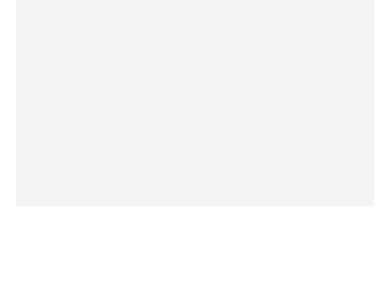
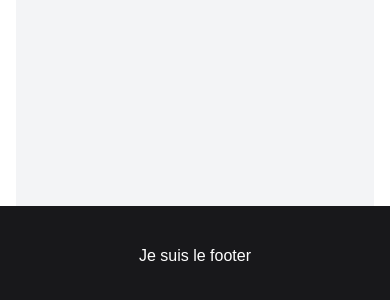
Before and after one commit to Incisif/vitrine-starter, a Next.js app: page / in a window 390 px wide. Shown: the part 4014-4314 px from the top of the page. Before the commit the page ends 4220 px from the top, so only its background shows below. Built offline with nearby package versions, Linux system fonts and the light colour scheme.

Commit message:
feat(layout): add responsive footer to site layout

```diff
--- a/src/app/layout.tsx
+++ b/src/app/layout.tsx
@@ -5,6 +5,7 @@ import '../styles/globals.css'
 import { LocomotiveProvider } from '@/contexts/LocomotiveProvider'
 import LayoutContainer from '@/components/common/LayoutContainer'
 import Header from '@/components/layout/Header'
+import Footer from '@/components/layout/Footer'
 
 const geistSans = Geist({
   variable: '--font-geist-sans',
@@ -32,6 +33,7 @@ export default function RootLayout({
         <LocomotiveProvider>
           <Header />
           <LayoutContainer>{children}</LayoutContainer>
+          <Footer />
         </LocomotiveProvider>
       </body>
     </html>
--- a/src/components/common/LayoutContainer.tsx
+++ b/src/components/common/LayoutContainer.tsx
@@ -10,7 +10,7 @@ export default function LayoutContainer({
   className,
 }: LayoutContainerProps) {
   return (
-    <div className={cn('w-full max-w-screen-xl mx-auto px-4', className)}>
+    <div className={cn('w-full max-w-screen-xl mx-auto px-4 min-h-screen', className)}>
       {children}
     </div>
   );
--- /dev/null
+++ b/src/components/layout/Footer.tsx
@@ -0,0 +1,7 @@
+export default function Footer() {
+  return (
+    <footer className=" w-full h-[100px] bg-zinc-900 text-white flex items-center justify-center ">
+      <p>Je suis le footer</p>
+    </footer>
+  )
+}
```
